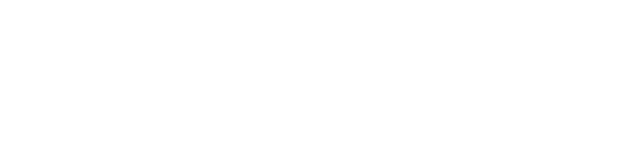
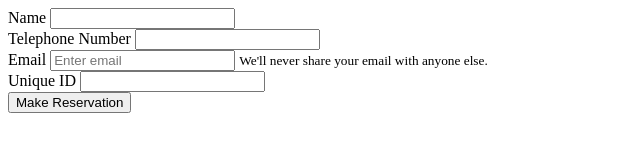
Before and after one commit to Rohan-Menon/hot-restaurant, a website: page public/reservation.html in a window 1280 px wide. Shown: the whole page, without its empty margins (0-640 px from the left). Drawn offline with Linux system fonts and the light colour scheme.

Commit message:
Adds reservation html

```diff
--- a/package.json
+++ b/package.json
@@ -20,5 +20,8 @@
   "dependencies": {
     "body-parser": "^1.18.2",
     "express": "^4.16.3"
+    "bootstrap": "^4.1.0",
+    "jquery": "^3.3.1",
+    "popper.js": "^1.14.3"
   }
 }
--- a/public/reservation.html
+++ b/public/reservation.html
@@ -2,9 +2,28 @@
 <html lang="en">
 <head>
     <meta charset="UTF-8">
-    <title>Title</title>
+    <title>Make Reservation</title>
 </head>
 <body>
-
+<form>
+    <div class="form-group">
+        <label for="username">Name</label>
+        <input type="text" class="form-control" id="username" name="username">
+    </div>
+    <div class="form-group">
+        <label for="userphone">Telephone Number</label>
+        <input type="tel" class="form-control" id="userphone" name="userphone">
+    </div>
+    <div class="form-group">
+        <label for="useremail">Email</label>
+        <input type="email" class="form-control" id="useremail" name="useremail" placeholder="Enter email">
+        <small id="emailHelp" class="form-text text-muted">We'll never share your email with anyone else.</small>
+    </div>
+    <div class="form-group">
+        <label for="userid">Unique ID</label>
+        <input type="text" class="form-control" id="userid">
+    </div>
+    <button type="submit" class="btn btn-primary">Make Reservation</button>
+</form>
 </body>
 </html>
```
